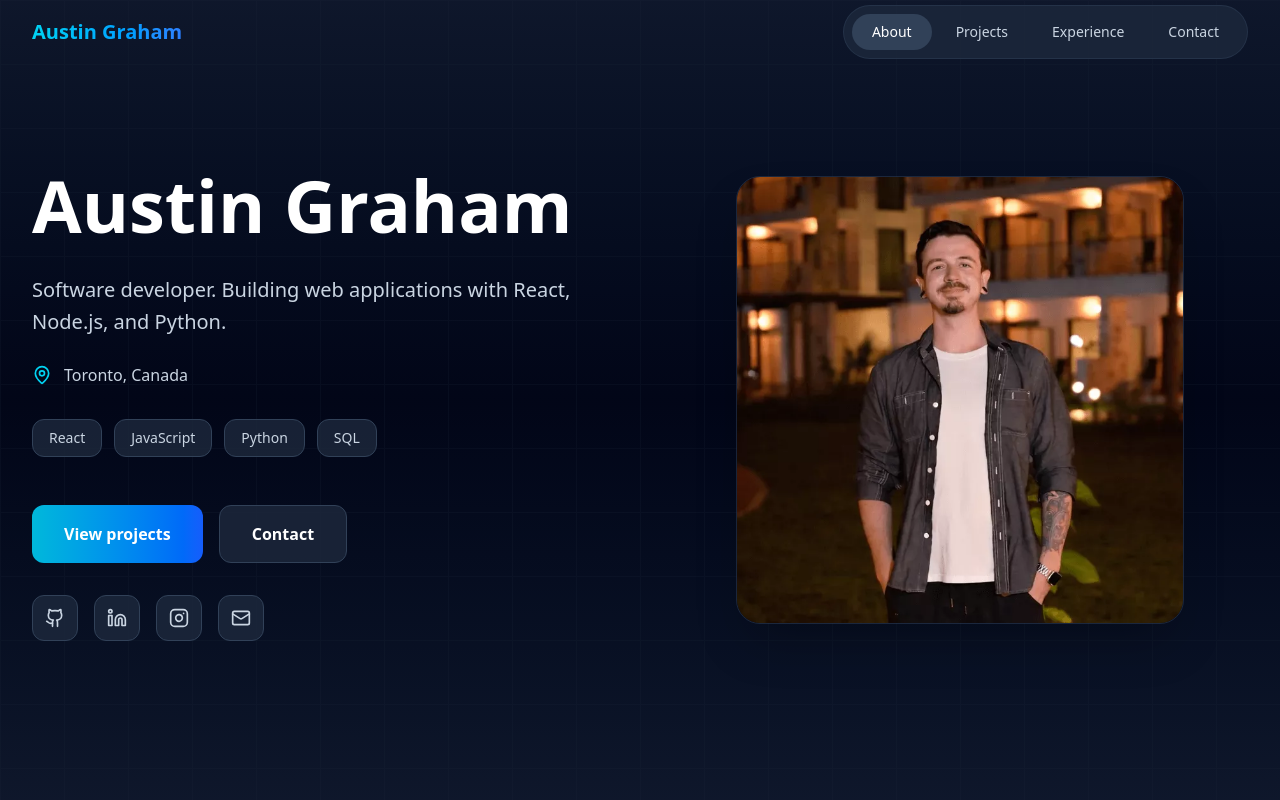
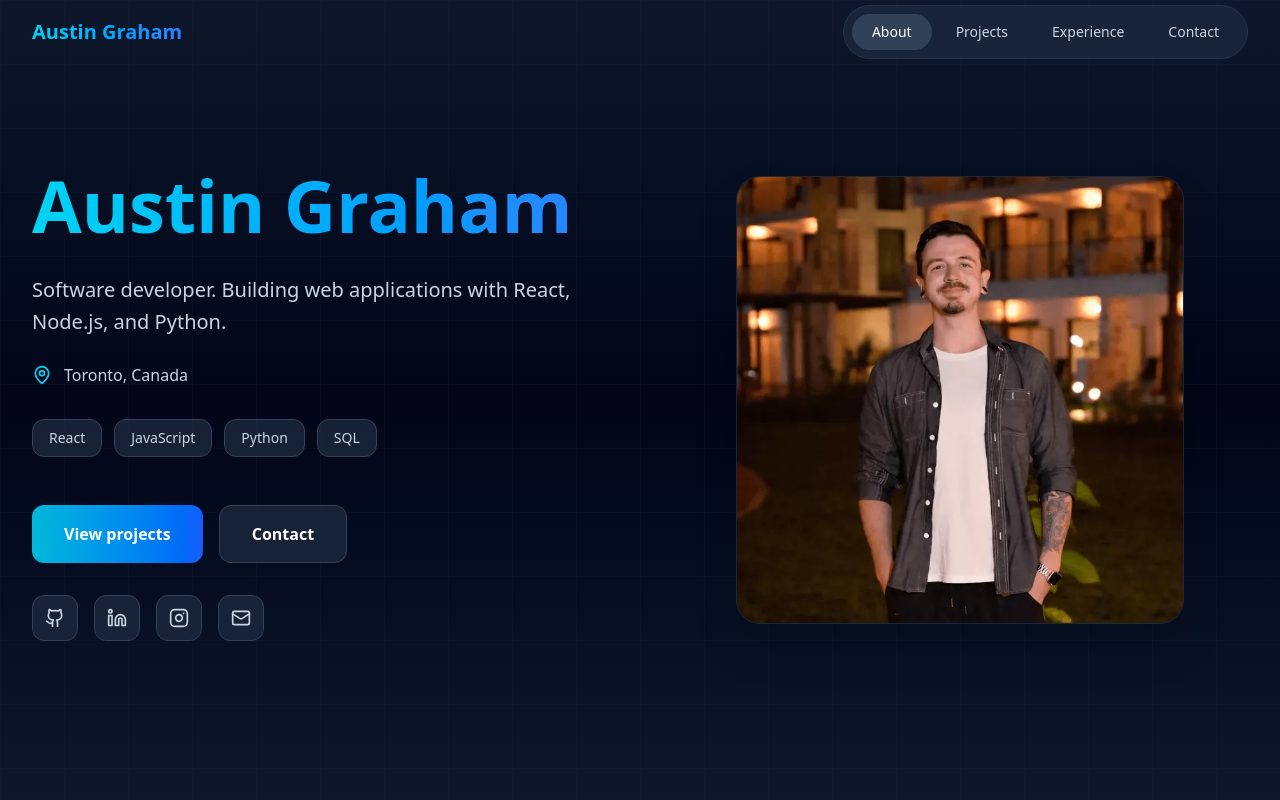
Before and after one commit to kyoriku/react-portfolio, a React (Vite) app: page / in a window 1280 px wide. Shown: the top 800 px of the page. Built offline with nearby package versions, Linux system fonts and the light colour scheme.

Commit message:
apply gradient text to hero name

```diff
--- a/src/App.jsx
+++ b/src/App.jsx
@@ -271,7 +271,7 @@
         <div className="grid lg:grid-cols-2 gap-16 items-center">
           <div className="space-y-8">
             <div className="space-y-6">
-              <h1 className="text-6xl lg:text-7xl font-bold text-white leading-tight">
+              <h1 className="text-6xl lg:text-7xl font-bold bg-gradient-to-r from-cyan-400 to-blue-500 bg-clip-text text-transparent leading-tight">
                 Austin Graham
               </h1>
 
```
